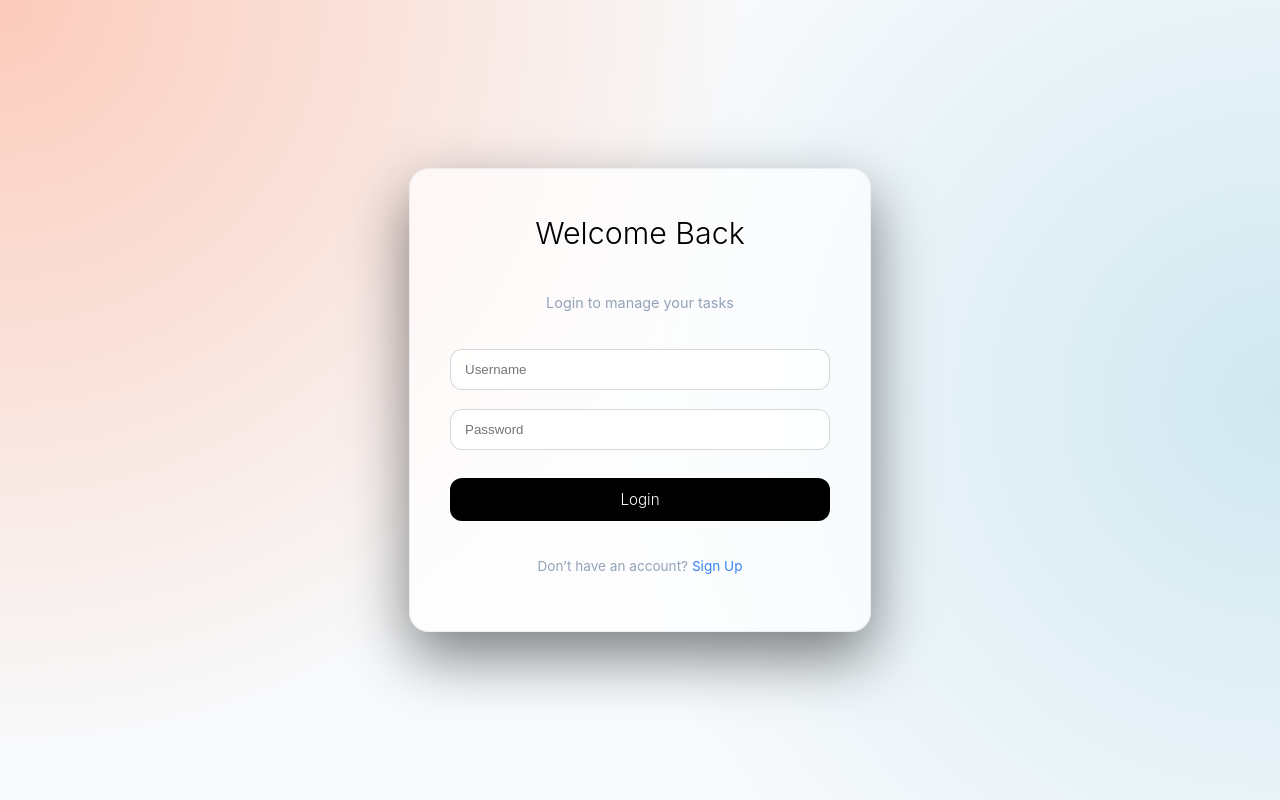
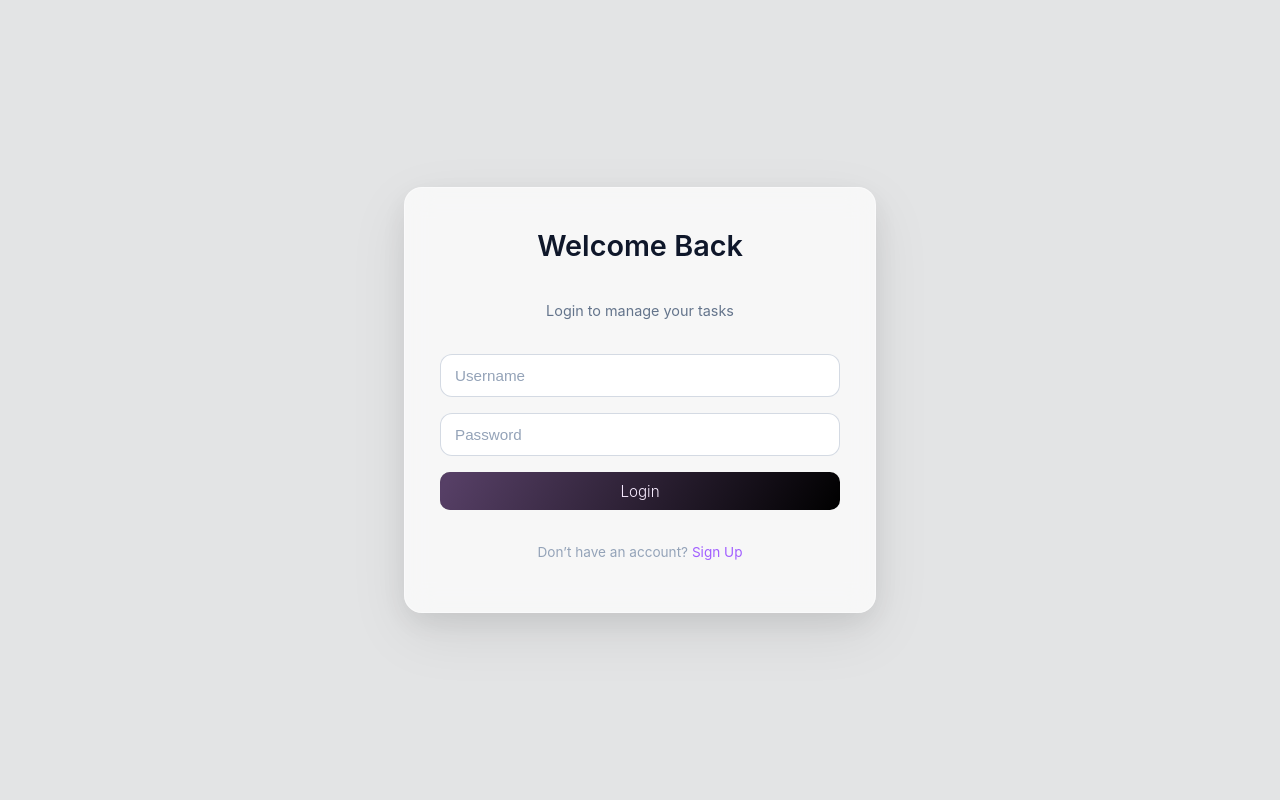
Before and after one commit to pratikshit19/To-Do-end-to-end-, a React (Vite) app in the folder frontend/: page / in a window 1280 px wide. Built offline with nearby package versions, Linux system fonts and the light colour scheme.

Commit message:
UI Updates + Added a drawer

```diff
--- a/frontend/src/App.css
+++ b/frontend/src/App.css
@@ -3,10 +3,10 @@ body {
   font-family: "Inter", sans-serif;
 
   /* Premium soft background */
-  background:
+  /* background:
     radial-gradient(circle at top left, rgba(255, 166, 136, 0.304), transparent 50%),
     radial-gradient(circle at right, rgba(169, 214, 229, 0.393), transparent 50%),
-    #f8fafc;
+    #f8fafc; */
 
   color: #0f172a;
 }
@@ -34,13 +34,13 @@ body {
 }
 
 .modal-content {
-  background: white;
-  padding: 24px;
-  border-radius: 16px;
-  width: 400px;
+  background: transparent;  /* ✅ remove white layer */
+  padding: 0;               /* ✅ remove spacing */
+  border-radius: 0;         /* ✅ remove rounding */
+  width: auto;              /* ✅ let card control size */
   max-width: 90%;
-
-  box-shadow: 0 20px 50px rgba(0,0,0,0.15);
+  display: flex;
+  box-shadow: none;         /* ✅ remove shadow */
 }
 
 @keyframes fadeIn {
@@ -73,7 +73,7 @@ body {
 }
 
 .tasks-header p {
-  margin-top: 6px;
+  margin-top: 50px;
   color: #64748b;
   font-size: 14px;
 }
@@ -196,7 +196,7 @@ body {
 
   box-shadow: 0 10px 25px rgba(99,102,241,0.3);
   cursor: pointer;
-
+  /* animation: modalPop 0.28s cubic-bezier(0.22, 1, 0.36, 1); */
   transition: all 0.2s ease;
 }
 
--- a/frontend/src/App.jsx
+++ b/frontend/src/App.jsx
@@ -51,7 +51,7 @@ function App() {
 
   return (
     <>
-      <Navbar onLogout={handleLogout} />
+      <Navbar onLogout={handleLogout} onAddClick={() => setShowModal(true)} />
 
       {/* Only show Todos */}
       <Todos todos={todos} fetchTodos={fetchTodos} />
--- a/frontend/src/Login.css
+++ b/frontend/src/Login.css
@@ -1,50 +1,67 @@
 /* FULL PAGE BACKGROUND */
 .login-page {
-  min-height: 100vh; /* FIXED */
-  display: flex;
-  justify-content: center;
-  align-items: center;
-   padding: 0 20px 0 20px;
-  /* background: linear-gradient(135deg, #0f172a, #1e293b); */
-  /* background: radial-gradient(135deg, #ffffff, #dbeafe); */
-  /* background: url('/bgimage.jpg');
-  background-size: cover;
-  background-position: center;
-  background-repeat: no-repeat; */
-  background:
-    radial-gradient(circle at top left, rgba(255, 166, 136, 0.559), transparent 50%),
-    radial-gradient(circle at right, rgba(169, 214, 229, 0.498), transparent 50%),
-    #f8fafc;
+  min-height: 100vh; /* FIXED */ display: flex; justify-content: center; align-items: center; padding: 0 20px 0 20px;
+  animation: fadeInPage 0.5s ease;
 }
+
+@keyframes fadeInPage {
+  from {
+    opacity: 0;
+    transform: scale(1.02);
+  }
+  to {
+    opacity: 1;
+    transform: scale(1);
+  }
+}
+
 
 /* GLASS CARD */
 .login-card {
   width: 100%;
-  max-width: 380px;
-  padding: 2.5rem;
+  max-width: 400px;
+  padding: 2.2rem;
+  position: relative;
+  overflow: hidden;
+  background: rgba(255, 255, 255, 0.7);
+  backdrop-filter: blur(14px);
 
-  background: rgba(255, 255, 255, 0.65);
-  /* backdrop-filter: blur(16px); */
+  border-radius: 18px;
+  border: 1px solid rgba(255, 255, 255, 0.4);
 
-  border-radius: 20px;
-  border: 1px solid rgba(148, 163, 184, 0.15);
-
-  box-shadow: 0 25px 60px rgba(0, 0, 0, 0.5);
+  box-shadow:
+    0 10px 30px rgba(0, 0, 0, 0.08),
+    0 20px 60px rgba(0, 0, 0, 0.08);
 
   display: flex;
   flex-direction: column;
-  gap: 1.2rem;
+  gap: 1rem;
 
   text-align: center;
 
   animation: fadeSlide 0.35s ease-out;
 }
 
-/* Smooth Entry Animation */
+.login-card::before {
+  content: "";
+  position: absolute;
+  width: 200%;
+  height: 200%;
+  top: -50%;
+  left: -50%;
+  z-index: 0;
+}
+
+.login-card * {
+  position: relative;
+  z-index: 1;
+}
+
+/* ENTRY ANIMATION */
 @keyframes fadeSlide {
   from {
     opacity: 0;
-    transform: translateY(25px) scale(0.96);
+    transform: translateY(30px) scale(0.95);
   }
   to {
     opacity: 1;
@@ -54,15 +71,15 @@
 
 /* TITLE */
 .login-title {
-  font-size: 1.9rem;
-  font-weight: 300;
-  color: rgb(0, 0, 0);
+  font-size: 1.8rem;
+  font-weight: 600;
+  color: #0f172a;
 }
 
 /* SUBTITLE */
 .login-subtitle {
   font-size: 0.9rem;
-  color: #94a3b8;
+  color: #64748b;
   margin-bottom: 1rem;
 }
 
@@ -70,40 +87,69 @@
 .login-input {
   padding: 12px 14px;
   border-radius: 12px;
-  border: 1px solid rgba(159, 158, 158, 0.395);
 
-  background: rgba(255, 255, 255, 0.85);
-  color: rgb(101, 101, 101);
+  border: 1px solid rgba(148, 163, 184, 0.4);
+  background: rgba(255, 255, 255, 0.9);
+
+  color: #1e293b;
+  font-size: 0.95rem;
 
   outline: none;
-  transition: border 0.2s ease, box-shadow 0.2s ease;
+  transition: all 0.25s ease;
 }
 
+.login-input::placeholder {
+  color: #94a3b8;
+}
+
+/* INPUT FOCUS */
 .login-input:focus {
-  border-color: #3b82f6;
-  box-shadow: 0 0 0 3px rgba(59, 130, 246, 0.3);
+  border-color: #6366f1;
+  box-shadow: 0 0 0 3px rgba(99, 102, 241, 0.25);
+  transform: scale(1.02);
 }
 
 /* BUTTON */
 .login-button {
-  margin-top: 0.5rem;
-  padding: 12px;
-  border-radius: 12px;
-  border: none;
-  /* background: linear-gradient(135deg, #3b82f6, #6cbcd6); */
-  background: #000000;
-  color: white;
-  font-weight: 300;
-  cursor: pointer;
-
-  transition: transform 0.25s ease, box-shadow 0.25s ease;
+  position: relative;
+  overflow: hidden;
 }
 
-.login-button:hover {
-  transform: translateY(-2px);
-  /* box-shadow: 0 10px 25px rgba(99, 102, 241, 0.4); */
+/* gradient shine effect */
+.login-button::after {
+  content: "";
+  position: absolute;
+  width: 200%;
+  height: 100%;
+  top: 0;
+  left: -100%;
+  background: linear-gradient(
+    120deg,
+    transparent,
+    rgba(216, 158, 255, 0.4),
+    transparent
+  );
+  transition: 0.5s;
 }
 
+.login-button:hover::after {
+  left: 100%;
+}
+
+
+/* BUTTON ACTIVE */
 .login-button:active {
-  transform: scale(0.97);
+  transform: scale(0.96);
 }
+
+/* OPTIONAL: SMALL TEXT (signup/login switch) */
+.login-footer {
+  font-size: 0.85rem;
+  color: #64748b;
+}
+
+.login-footer span {
+  color: #6366f1;
+  cursor: pointer;
+  font-weight: 500;
+}
--- a/frontend/src/components/CreateTodo.jsx
+++ b/frontend/src/components/CreateTodo.jsx
@@ -1,7 +1,7 @@
 import { useState } from "react";
 import "../CreateTodo.css";
 
-export function CreateTodo({ fetchTodos , closeModal }) {
+export function CreateTodo({ fetchTodos, closeModal }) {
   const [title, setTitle] = useState("");
   const [description, setDescription] = useState("");
   const [loading, setLoading] = useState(false);
@@ -25,10 +25,7 @@ export function CreateTodo({ fetchTodos , closeModal }) {
           "Content-Type": "application/json",
           Authorization: `Bearer ${token}`,
         },
-        body: JSON.stringify({
-          title,
-          description,
-        }),
+        body: JSON.stringify({ title, description }),
       });
 
       if (!response.ok) {
@@ -37,11 +34,9 @@ export function CreateTodo({ fetchTodos , closeModal }) {
 
       await fetchTodos();
 
-
-
       setTitle("");
       setDescription("");
-      closeModal();
+      closeModal(); // ✅ correct
     } catch (err) {
       setError(err.message);
     } finally {
@@ -50,32 +45,28 @@ export function CreateTodo({ fetchTodos , closeModal }) {
   };
 
   return (
-    <div className="create-container">
     <div className="create-card">
+      <button className="close-btn" onClick={closeModal}>✕</button>
       <h2 className="create-title">Add a Task</h2>
 
       <input
         type="text"
-          placeholder="Title"
+        placeholder="Enter title..."
         value={title}
         onChange={(e) => setTitle(e.target.value)}
       />
 
       <textarea
-          placeholder="Description"
+        placeholder="Enter description..."
         value={description}
         onChange={(e) => setDescription(e.target.value)}
       />
 
-        <button onClick={async() => {
-    await handleSubmit();
-    setShowModal(false);
-  }} disabled={loading}>
+      <button onClick={handleSubmit} disabled={loading}>
         {loading ? "Adding..." : "Add Task"}
       </button>
 
       {error && <p className="error-text">{error}</p>}
     </div>
-    </div>
   );
 }
--- a/frontend/src/components/Login.jsx
+++ b/frontend/src/components/Login.jsx
@@ -52,7 +52,7 @@ export default function Login({ setIsAuthenticated , setIsLogin }) {
         <p style={{ fontSize: "0.85rem", marginTop: "1rem", color:"#94a3b8" }}>
   Don’t have an account?{" "}
   <span
-    style={{ color: "#3b82f6", cursor: "pointer" }}
+    style={{ color: "#a15eff", cursor: "pointer" }}
     onClick={() => setIsLogin(false)}
   >
     Sign Up
--- a/frontend/src/components/Navbar.jsx
+++ b/frontend/src/components/Navbar.jsx
@@ -1,15 +1,54 @@
+import { useState } from "react";
 import "../Navbar.css";
 
-export default function Navbar({ onLogout }) {
+export default function Navbar({ onLogout, onAddClick }) {
+  const [isOpen, setIsOpen] = useState(false);
+
   return (
+    <>
       <nav className="navbar">
         <div className="navbar-container">
+
+          {/* LEFT: Hamburger */}
+          <button
+            className="menu-button"
+            onClick={() => setIsOpen(true)}
+          >
+            ☰
+          </button>
+
+          {/* LOGO */}
           <h2 className="navbar-logo">TaskFlow</h2>
 
+          {/* RIGHT */}
           <button className="logout-button" onClick={onLogout}>
             Logout
           </button>
+
         </div>
       </nav>
+
+      {/* DRAWER */}
+      <div className={`drawer ${isOpen ? "open" : ""}`}>
+        <div className="drawer-header">
+          <h3>Menu</h3>
+          <button className="cross-drawer" onClick={() => setIsOpen(false)}>✕</button>
+        </div>
+
+        <div className="drawer-content">
+          <button onClick={onAddClick}>➕ Add Task</button>
+          <button>📋 My Tasks</button>
+          <button>⚙️ Settings</button>
+        </div>
+      </div>
+
+      {/* OVERLAY */}
+      {isOpen && (
+        <div
+          className="drawer-overlay"
+          onClick={() => setIsOpen(false)}
+        />
+      )}
+    </>
   );
 }
--- a/frontend/src/components/Signup.jsx
+++ b/frontend/src/components/Signup.jsx
@@ -66,7 +66,7 @@ export default function Signup({ setIsLogin }) {
         <p style={{ fontSize: "0.85rem", marginTop: "1rem", color:"#94a3b8" }}>
           Already have an account?{" "}
           <span
-            style={{ color: "#3b82f6", cursor: "pointer" }}
+            style={{ color: "#a15eff", cursor: "pointer" }}
             onClick={() => setIsLogin(true)}
           >
             Login
--- a/frontend/src/components/Todos.jsx
+++ b/frontend/src/components/Todos.jsx
@@ -58,7 +58,6 @@ export function Todos({ todos, fetchTodos }) {
   return (
     <div className="mobile-container">
       <div className="tasks-header">
-        <h1>My Tasks</h1>
         <p>Create your tasks and track their status</p>
       </div>
 
--- a/frontend/src/index.css
+++ b/frontend/src/index.css
@@ -3,26 +3,17 @@
   line-height: 1.6;
   font-weight: 400;
 
-  color: #e5e7eb;
-  /* background-color: #0f172a; deep modern dark */
-  /* background: url('/bgimage.jpg');
-  background-size: cover;
-  background-position: center;
-  background-repeat: no-repeat; */
+  /* color: #e5e7eb; */
+
   -webkit-font-smoothing: antialiased;
   -moz-osx-font-smoothing: grayscale;
-  background:
-  radial-gradient(circle at top left, rgba(255, 166, 136, 0.244), transparent 50%),
-  radial-gradient(circle at right, rgba(169, 214, 229, 0.265), transparent 50%),
-  #f8fafc;
+  background-color: #e3e4e5 ;
 }
 
 body {
   margin: 0;
   min-height: 100vh;
-  /* background: radial-gradient(circle at top, #1e293b, #0f172a); */
   font-family: "Inter", sans-serif;
-  /* background: #f8fafc; */
 }
 
 h1, h2, h3 {
```
Also changed, not shown: frontend/src/CreateTodo.css (+105 -45 lines), frontend/src/Navbar.css (+137 -11 lines). Lines whose indentation alone changed are shown as unchanged.
